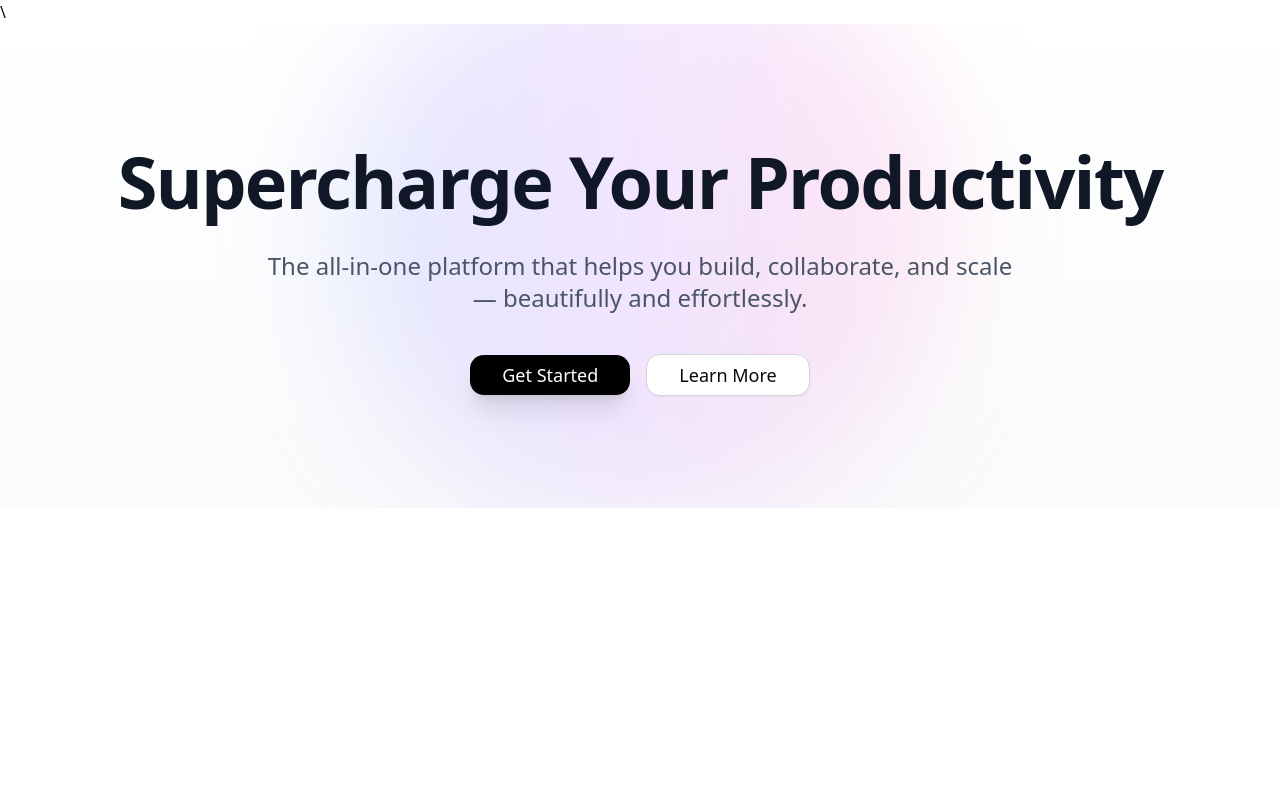
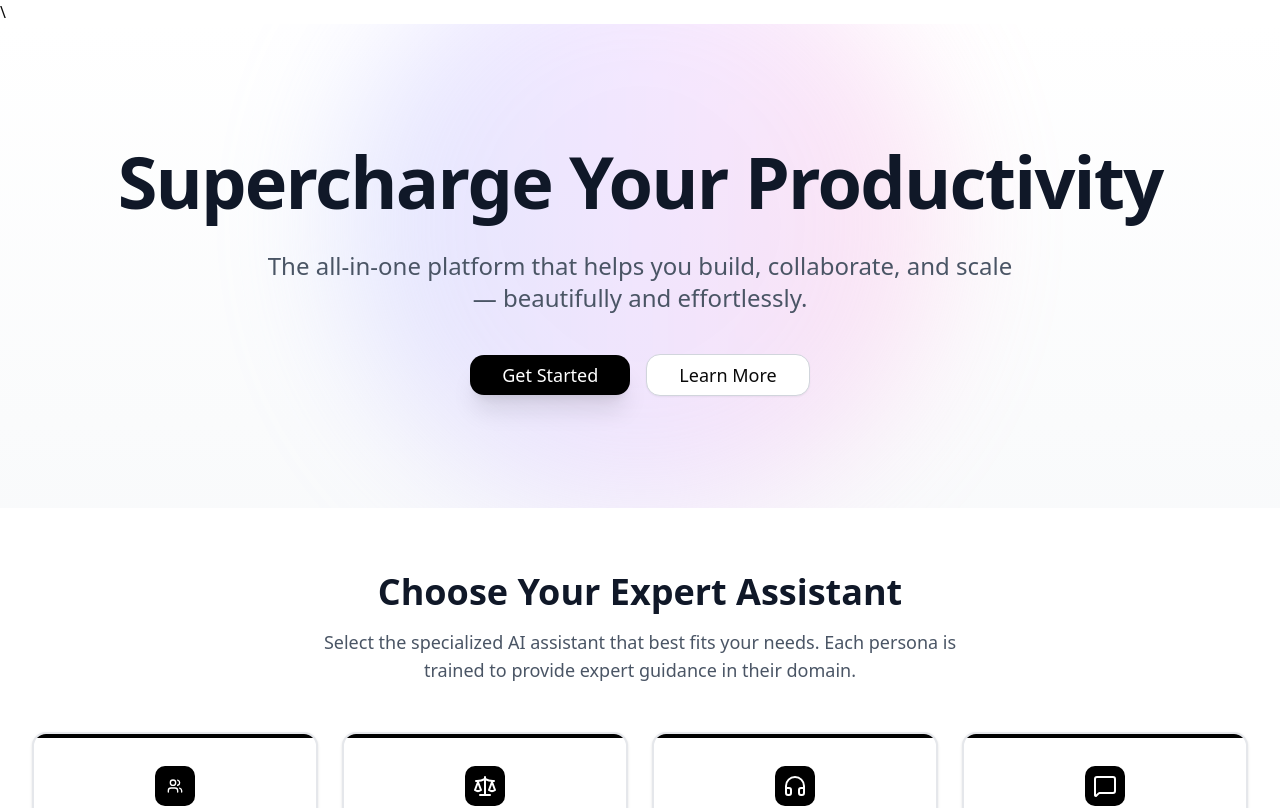
Before and after one commit to MdFaizu18/sensei-mvp, a React (Vite) app: page / in a window 1280 px wide. Shown: the top 808 px of the page. Built offline with nearby package versions, Linux system fonts and the light colour scheme.

Commit message:
Done Layer 1 and Layer2

```diff
--- a/src/pages/LandingPage.tsx
+++ b/src/pages/LandingPage.tsx
@@ -1,4 +1,5 @@
 import { HeroSection } from "@/components/landing/HeroSection"
+import PersonaCardsSection from "@/components/landing/PersonaCardsSection"
 
 const LandingPage = () => {
   return (
@@ -13,7 +14,7 @@ const LandingPage = () => {
       </div>
       {/* for other sections  */}
       <div>
-
+        <PersonaCardsSection/>
       </div>
       {/* for footer */}
       <div>
```
